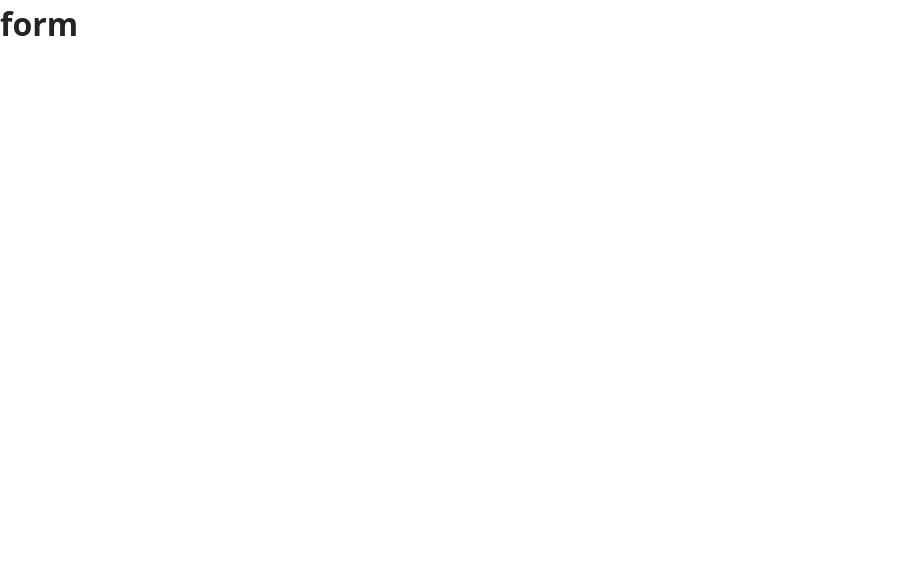
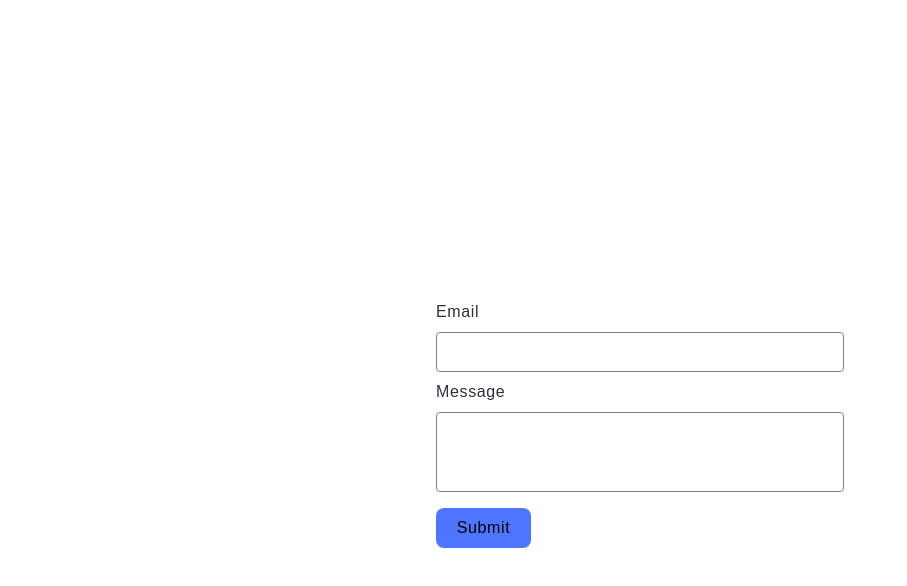
Before and after one commit to pilotocheg/goit-advancedjs-hw-01, a website built with Vite: page src/2-form.html in a window 1280 px wide. Shown: the whole page, without its empty margins (0-907 px from the left). Built offline with nearby package versions, Linux system fonts and the light colour scheme.

Commit message:
Completed task 2

```diff
--- a/src/2-form.html
+++ b/src/2-form.html
@@ -6,12 +6,21 @@
     <meta name="viewport" content="width=device-width, initial-scale=1.0" />
     <title>Form</title>
     <link rel="stylesheet" href="./css/styles.css" />
+    <link rel="stylesheet" href="./css/2-form.css" />
   </head>
   <body>
-    <main>
-      <div class="container">
-        <h1 class="main-title">form</h1>
-      </div>
-    </main>
+    <form class="feedback-form" autocomplete="off">
+      <label>
+        Email
+        <input type="email" name="email" autofocus />
+      </label>
+      <label>
+        Message
+        <textarea name="message" rows="8"></textarea>
+      </label>
+      <button type="submit">Submit</button>
+    </form>
+
+    <script src="./js/2-form.js" type="module"></script>
   </body>
 </html>
--- a/src/css/1-gallery.css
+++ b/src/css/1-gallery.css
@@ -1,13 +1,4 @@
 @import url('simplelightbox/dist/simple-lightbox.min.css');
-
-body {
-  padding: 24px;
-  margin: 0;
-  min-height: 100vh;
-  display: flex;
-  align-items: center;
-  justify-content: center;
-}
 
 .container {
   max-width: 1128px;
--- /dev/null
+++ b/src/css/2-form.css
@@ -0,0 +1,74 @@
+button {
+  padding: 0;
+  border: none;
+  outline: none;
+  font-weight: 500;
+  font-size: 16px;
+  color: white;
+  background-color: #4e75ff;
+  border-radius: 8px;
+  height: 40px;
+  transition: background-color 250ms;
+}
+
+button:hover {
+  background-color: #6c8cff;
+}
+
+input,
+textarea {
+  border-radius: 4px;
+  border: 1px solid #808080;
+  transition: border-color 250ms;
+  outline: none;
+}
+
+input::placeholder,
+textarea::placeholder {
+  color: inherit;
+}
+
+input:hover,
+textarea:hover {
+  border-color: #000000;
+}
+
+input {
+  height: 40px;
+  padding: 0 16px;
+}
+
+textarea {
+  padding: 16px;
+  resize: none;
+  height: 80px;
+}
+
+.feedback-form {
+  display: flex;
+  flex-direction: column;
+  max-width: 408px;
+  width: 100%;
+  margin-top: 40px;
+  color: #2e2f42;
+}
+
+.feedback-form label {
+  display: flex;
+  flex-direction: column;
+}
+
+.feedback-form label:not(:last-child) {
+  margin-top: 8px;
+}
+
+.feedback-form input,
+.feedback-form textarea {
+  width: 100%;
+  margin-top: 8px;
+}
+
+.feedback-form button {
+  width: 95px;
+  margin-top: 16px;
+}
--- a/src/css/base.css
+++ b/src/css/base.css
@@ -1,13 +1,5 @@
 :root {
-  /* font-family: Inter, Avenir, Helvetica, Arial, sans-serif; */
-  font-family: system-ui, -apple-system, BlinkMacSystemFont, 'Segoe UI', Roboto,
-    Oxygen, Ubuntu, Cantarell, 'Open Sans', 'Helvetica Neue', sans-serif;
-  font-size: 16px;
-  line-height: 1.5;
-  font-weight: 400;
-
-  color: #242424;
-  background-color: rgba(255, 255, 255, 0.87);
+  background-color: #fff;
 
   font-synthesis: none;
   text-rendering: optimizeLegibility;
@@ -17,16 +9,24 @@
 }
 
 body {
+  padding: 24px;
+  margin: 0;
+  min-width: 100vw;
+  min-height: 100vh;
   display: flex;
   flex-direction: column;
-  min-width: 100vw;
-  min-height: 100vh;
-  margin: 0;
+  align-items: center;
+  justify-content: center;
 }
 
-main {
-  flex-grow: 1;
+body,
+input,
+textarea,
+button {
+  font-family: 'Montserrat', sans-serif;
+  font-size: 16px;
+  line-height: 1.5;
+  font-weight: 400;
+  letter-spacing: 0.04em;
+  color: #000;
 }
-main:has(.back-link) {
-  text-align: center;
-}
--- a/src/js/2-form.js
+++ b/src/js/2-form.js
@@ -0,0 +1,74 @@
+const LOCAL_STORAGE_KEY = 'feedback-form-state';
+
+const defaultFormData = {
+  email: '',
+  message: '',
+};
+
+const formData = getStoredData();
+
+function getStoredData() {
+  try {
+    const data = localStorage.getItem(LOCAL_STORAGE_KEY);
+
+    if (data) {
+      const parsedData = JSON.parse(data);
+
+      if (
+        typeof parsedData.email === 'string' &&
+        typeof parsedData.message === 'string'
+      ) {
+        return parsedData;
+      }
+    }
+  } catch (error) {
+    console.log(error);
+  }
+
+  return { ...defaultFormData };
+}
+
+function saveDataToLocalStorage({ email, message }) {
+  localStorage.setItem(
+    LOCAL_STORAGE_KEY,
+    JSON.stringify({
+      email: email.trim(),
+      message: message.trim(),
+    })
+  );
+}
+
+function setFormFields({ email, message }) {
+  form.email.value = email;
+  form.message.value = message;
+}
+
+const form = document.querySelector('.feedback-form');
+
+setFormFields(formData);
+
+form.addEventListener('input', event => {
+  formData[event.target.name] = event.target.value;
+
+  saveDataToLocalStorage(formData);
+});
+
+form.addEventListener('submit', event => {
+  event.preventDefault();
+
+  const { email, message } = formData;
+
+  if (!email || !message) {
+    alert('Please fill in all fields!');
+    return;
+  }
+
+  console.log('Form data:', formData);
+
+  formData.email = defaultFormData.email;
+  formData.message = defaultFormData.message;
+
+  setFormFields(formData);
+
+  localStorage.removeItem(LOCAL_STORAGE_KEY);
+});
```
